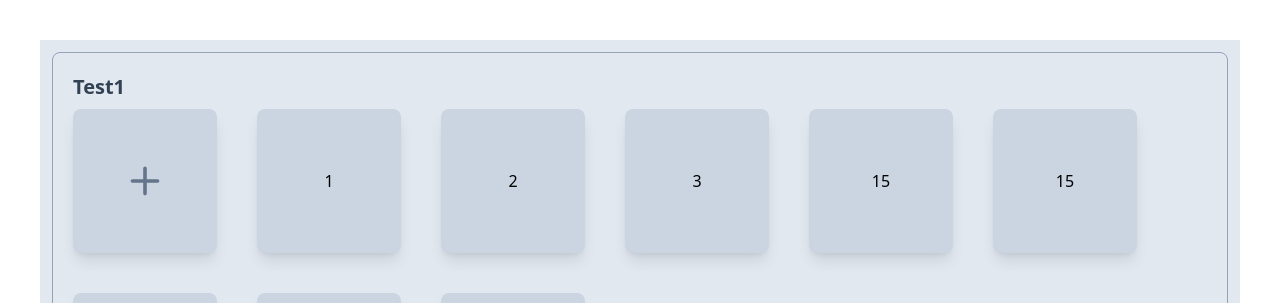
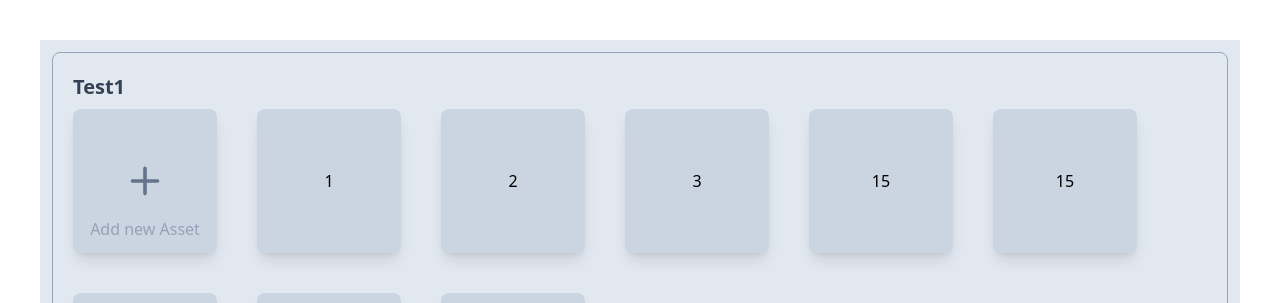
Before and after one commit to DimitarGrozev5/mnmk, a React (Vite) app: page / in a window 1280 px wide. Shown: the top 303 px of the page. Built offline with nearby package versions, Linux system fonts and the light colour scheme.

Commit message:
create hook for display props

```diff
--- a/src/components/flowing-assets/flowing-assets-desktop/flowing-add-new-asset.tsx
+++ b/src/components/flowing-assets/flowing-assets-desktop/flowing-add-new-asset.tsx
@@ -3,6 +3,7 @@ import { ElementId } from "../../../store/slices/flowing-assets-types";
 import FlowinfELementCard from "./flowing-element/flowing-element-card";
 import FlowingElementContainer from "./flowing-element/flowing-element-container";
 import { PlusIcon } from "@heroicons/react/20/solid";
+import FlowingElementCaption from "./flowing-element/flowing-element-caption";
 
 type Props = {
   id: ElementId;
@@ -11,9 +12,10 @@ type Props = {
 const FlowingAddNewAsset: React.FC<Props> = ({ id }) => {
   return (
     <FlowingElementContainer id={id} type="assets" rectangular>
-      <FlowinfELementCard id={id} rectangular>
+      <FlowinfELementCard rectangular>
         <PlusIcon className={clsx("text-slate-500", "w-12 h-12")} />
       </FlowinfELementCard>
+      <FlowingElementCaption primaryText="Add new Asset" />
     </FlowingElementContainer>
   );
 };
--- /dev/null
+++ b/src/components/flowing-assets/flowing-assets-desktop/flowing-element/flowing-element-caption.tsx
@@ -0,0 +1,21 @@
+import clsx from "clsx";
+
+type Props = {
+  primaryText: string;
+};
+
+const FlowingElementCaption: React.FC<Props> = ({ primaryText }) => {
+  return (
+    <div
+      className={clsx(
+        "absolute inset-0 bottom-3 z-20",
+        "flex flex-col items-center justify-end",
+        "text-slate-400"
+      )}
+    >
+      {primaryText}
+    </div>
+  );
+};
+
+export default FlowingElementCaption;
--- a/src/components/flowing-assets/flowing-assets-desktop/flowing-element/flowing-element-card.tsx
+++ b/src/components/flowing-assets/flowing-assets-desktop/flowing-element/flowing-element-card.tsx
@@ -1,59 +1,21 @@
 import clsx from "clsx";
-import { useAppDispatch, useAppSelector } from "../../../../store/hooks";
-import { zonesActions } from "../../../../store/slices/zones-and-transformers-slice";
-import { useMemo } from "react";
-import { ElementId } from "../../../../store/slices/flowing-assets-types";
 
 type Props = {
-  id: ElementId;
   rectangular?: boolean;
   children: React.ReactNode;
 };
 
-const FlowinfELementCard: React.FC<Props> = ({ id, rectangular, children }) => {
-  const hoveredElementId = useAppSelector(
-    (state) => state.zonesAndTransformers.hoveredElementId
-  );
-
-  const connectedToHoveredIds = useAppSelector(
-    (state) => state.zonesAndTransformers.connectedToHoveredIds
-  );
-
-  const dispatch = useAppDispatch();
-  const { setHoveredElementId } = zonesActions;
-
-  // Calculate display properties
-  const dim = useMemo(
-    () =>
-      hoveredElementId !== null &&
-      !connectedToHoveredIds.includes(id) &&
-      hoveredElementId !== id,
-    [connectedToHoveredIds, hoveredElementId, id]
-  );
-
-  const contract = useMemo(
-    () => connectedToHoveredIds.includes(id) && hoveredElementId !== id,
-    [connectedToHoveredIds, hoveredElementId, id]
-  );
-
-  const expand = useMemo(() => hoveredElementId === id, [hoveredElementId, id]);
-
+const FlowinfELementCard: React.FC<Props> = ({ rectangular, children }) => {
   return (
     <div
       className={clsx(
         "absolute inset-0 z-10",
         "flex flex-col items-center justify-center",
         "p-3 w-36 overflow-hidden",
-        rectangular ? "h-36" : "h-10",
+        "shadow-lg",
         "bg-slate-300 rounded-lg",
-        "shadow-lg transition-all duration-500",
-        "cursor-pointer",
-        dim && "scale-95 opacity-50 grayscale-0 blur-sm",
-        contract && "scale-95",
-        expand && "scale-105 active:scale-100 active:duration-200"
+        rectangular ? "h-36" : "h-10"
       )}
-      onMouseEnter={() => dispatch(setHoveredElementId(id))}
-      onMouseLeave={() => dispatch(setHoveredElementId(null))}
     >
       {children}
     </div>
--- a/src/components/flowing-assets/flowing-assets-desktop/flowing-element/flowing-element-container.tsx
+++ b/src/components/flowing-assets/flowing-assets-desktop/flowing-element/flowing-element-container.tsx
@@ -7,6 +7,7 @@ import {
 } from "../../../../store/slices/flowing-assets-types";
 import { useAppDispatch } from "../../../../store/hooks";
 import { zonesActions } from "../../../../store/slices/zones-and-transformers-slice";
+import { useFlowingElementDisplayProps } from "../hooks/useFlowingElementDisplayProps";
 
 type Props = {
   id: ElementId;
@@ -22,7 +23,7 @@ const FlowingElementContainer: React.FC<Props> = ({
   children,
 }) => {
   const dispatch = useAppDispatch();
-  const { setElementRect } = zonesActions;
+  const { setElementRect, setHoveredElementId } = zonesActions;
 
   // Take a ref to the div element and
   const divRef = useRef<HTMLDivElement>(null);
@@ -57,6 +58,10 @@ const FlowingElementContainer: React.FC<Props> = ({
       window.removeEventListener("scroll", updateRect);
     };
   }, [updateRect]);
+
+  // Calculate display properties
+  const { dim, contract, expand } = useFlowingElementDisplayProps(id);
+
   return (
     <div
       ref={divRef}
@@ -64,8 +69,15 @@ const FlowingElementContainer: React.FC<Props> = ({
         "relative z-10",
         "flex flex-col items-center justify-center",
         "p-3 w-36",
-        rectangular ? "h-36" : "h-10"
+        "transition-all duration-500",
+        "cursor-pointer",
+        rectangular ? "h-36" : "h-10",
+        dim && "scale-95 opacity-50 grayscale-0 blur-sm",
+        contract && "scale-95",
+        expand && "scale-105 active:scale-100 active:duration-200"
       )}
+      onMouseEnter={() => dispatch(setHoveredElementId(id))}
+      onMouseLeave={() => dispatch(setHoveredElementId(null))}
     >
       {children}
     </div>
--- /dev/null
+++ b/src/components/flowing-assets/flowing-assets-desktop/hooks/useFlowingElementDisplayProps.ts
@@ -0,0 +1,29 @@
+import { useMemo } from "react";
+import { useAppSelector } from "../../../../store/hooks";
+import { ElementId } from "../../../../store/slices/flowing-assets-types";
+
+export const useFlowingElementDisplayProps = (id: ElementId) => {
+  const hoveredElementId = useAppSelector(
+    (state) => state.zonesAndTransformers.hoveredElementId
+  );
+
+  const connectedToHoveredIds = useAppSelector(
+    (state) => state.zonesAndTransformers.connectedToHoveredIds
+  );
+  const dim = useMemo(
+    () =>
+      hoveredElementId !== null &&
+      !connectedToHoveredIds.includes(id) &&
+      hoveredElementId !== id,
+    [connectedToHoveredIds, hoveredElementId, id]
+  );
+
+  const contract = useMemo(
+    () => connectedToHoveredIds.includes(id) && hoveredElementId !== id,
+    [connectedToHoveredIds, hoveredElementId, id]
+  );
+
+  const expand = useMemo(() => hoveredElementId === id, [hoveredElementId, id]);
+
+  return { dim, contract, expand } as const;
+};
```
